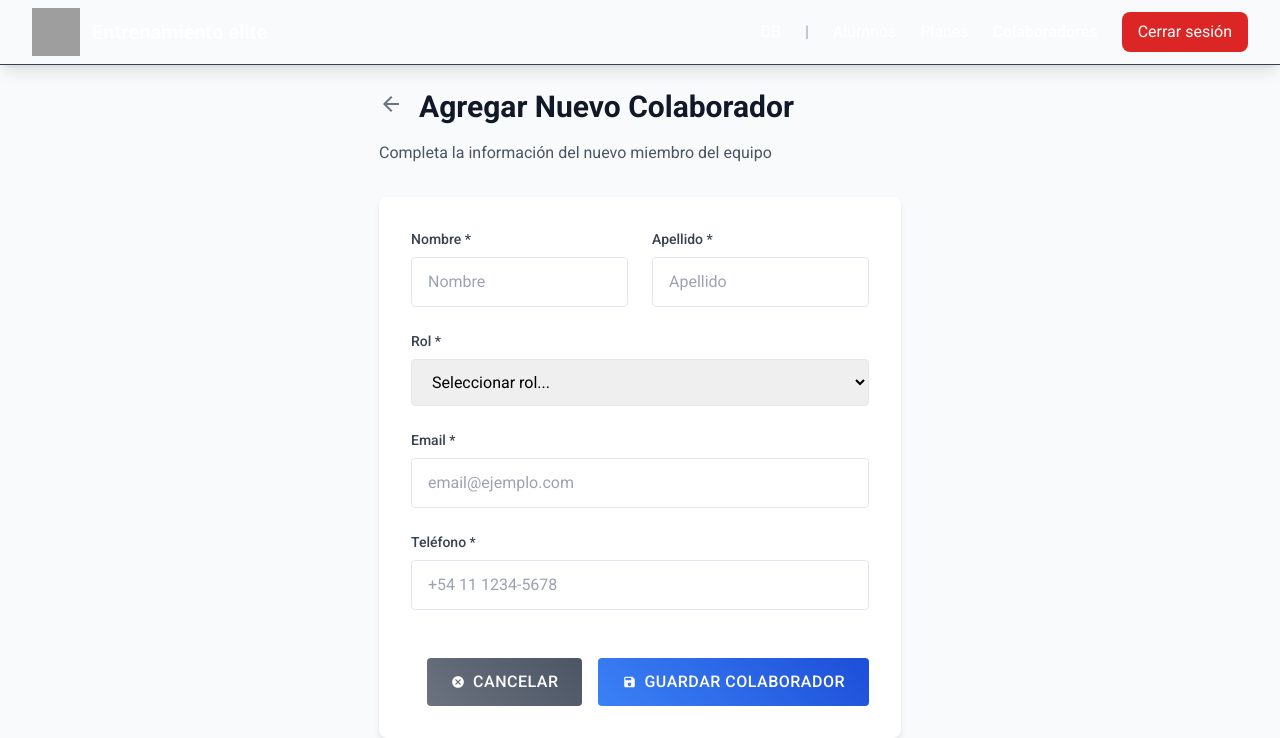
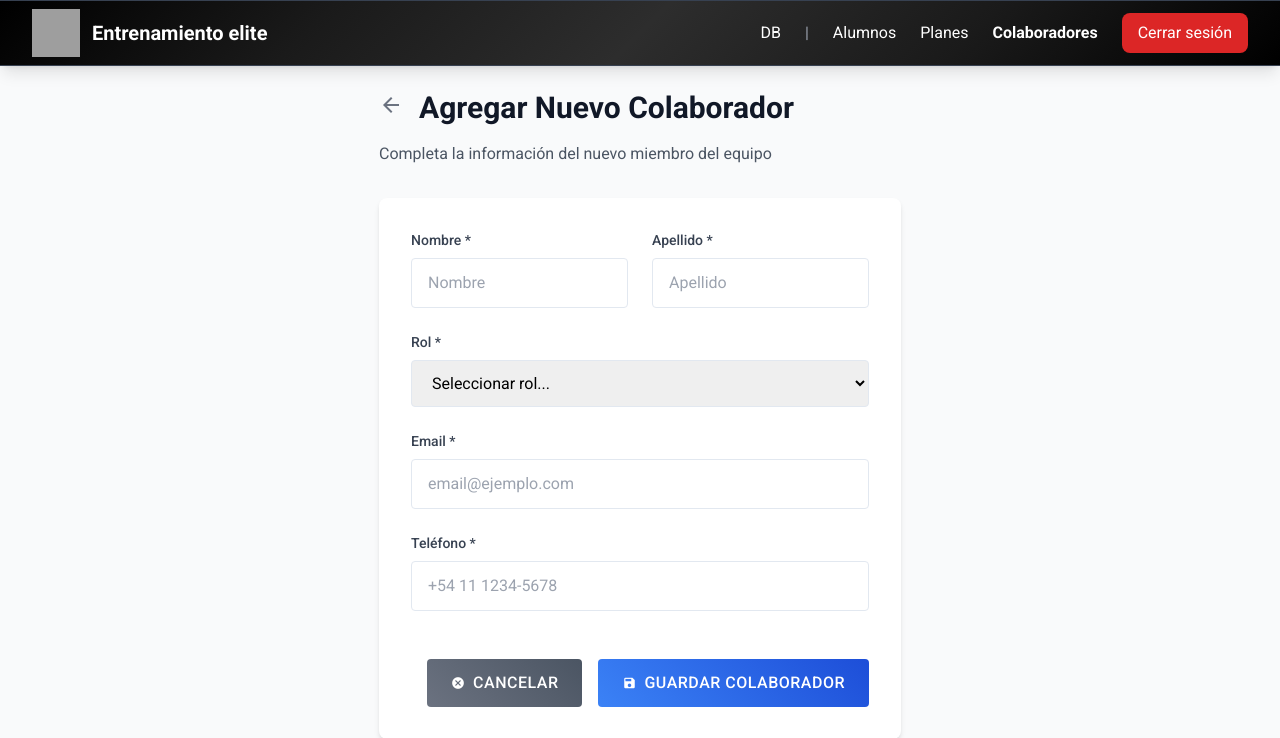
Before and after one commit to AlanStefanov/cdf-elite, a Node server app: page /colaboradores/add in a window 1280 px wide. Shown: the top 738 px of the page. Run offline with Node 20, Linux system fonts and the light colour scheme; a user stored in the database is signed in; some libraries are stand-ins or nearby versions; grey boxes are pictures that could not be loaded.

Commit message:
Assistant checkpoint: Add consistent header styling to colaboradores forms
Assistant generated file changes:
- views/colaboradores/add.ejs: Add header gradient style, Add missing header gradient style

---

User prompt:

haz lo mismo con el agregar y editar de colaboradores

Replit-Commit-Author: Assistant
Replit-Commit-Session-Id: 7aefdac5-6dd4-4f49-a53a-94b3dfc3545c

```diff
--- a/views/colaboradores/add.ejs
+++ b/views/colaboradores/add.ejs
@@ -11,6 +11,9 @@
     <style>
         body {
             font-family: 'Roboto', sans-serif;
+        }
+        .header-bg {
+            background: linear-gradient(135deg, #000000 0%, #1a1a1a 25%, #2d2d2d 50%, #1a1a1a 75%, #000000 100%);
         }
         .material-card {
             background: white;
@@ -82,6 +85,14 @@
 </head>
 <body class="bg-gray-50 min-h-screen flex flex-col">
     <!-- Header -->
+    <header class="header-bg shadow-lg border-b border-gray-700"></header>
+
+    <style>
+        .header-bg {
+            background: linear-gradient(135deg, #000000 0%, #1a1a1a 25%, #2d2d2d 50%, #1a1a1a 75%, #000000 100%);
+        }
+    </style>
+
     <header class="header-bg shadow-lg border-b border-gray-700">
         <div class="max-w-7xl mx-auto px-4 sm:px-6 lg:px-8">
             <div class="flex justify-between items-center h-16">
```
